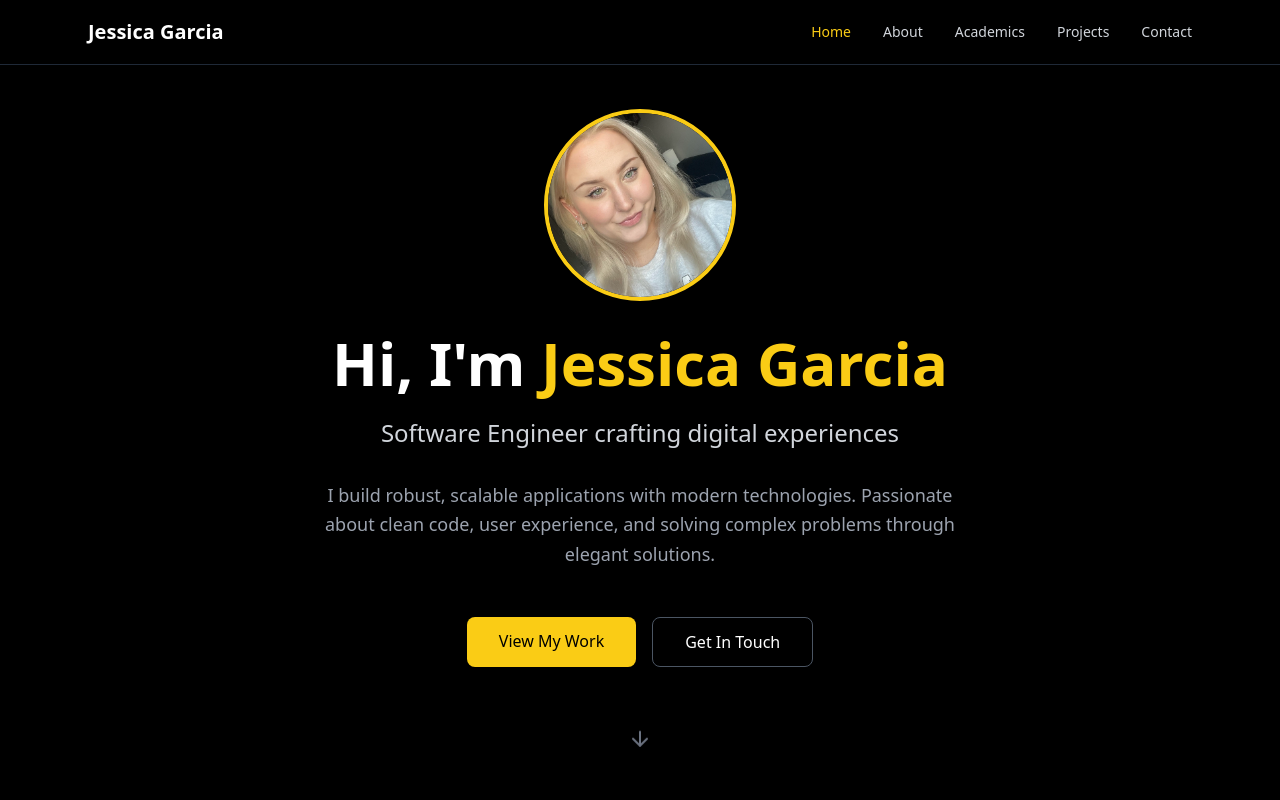
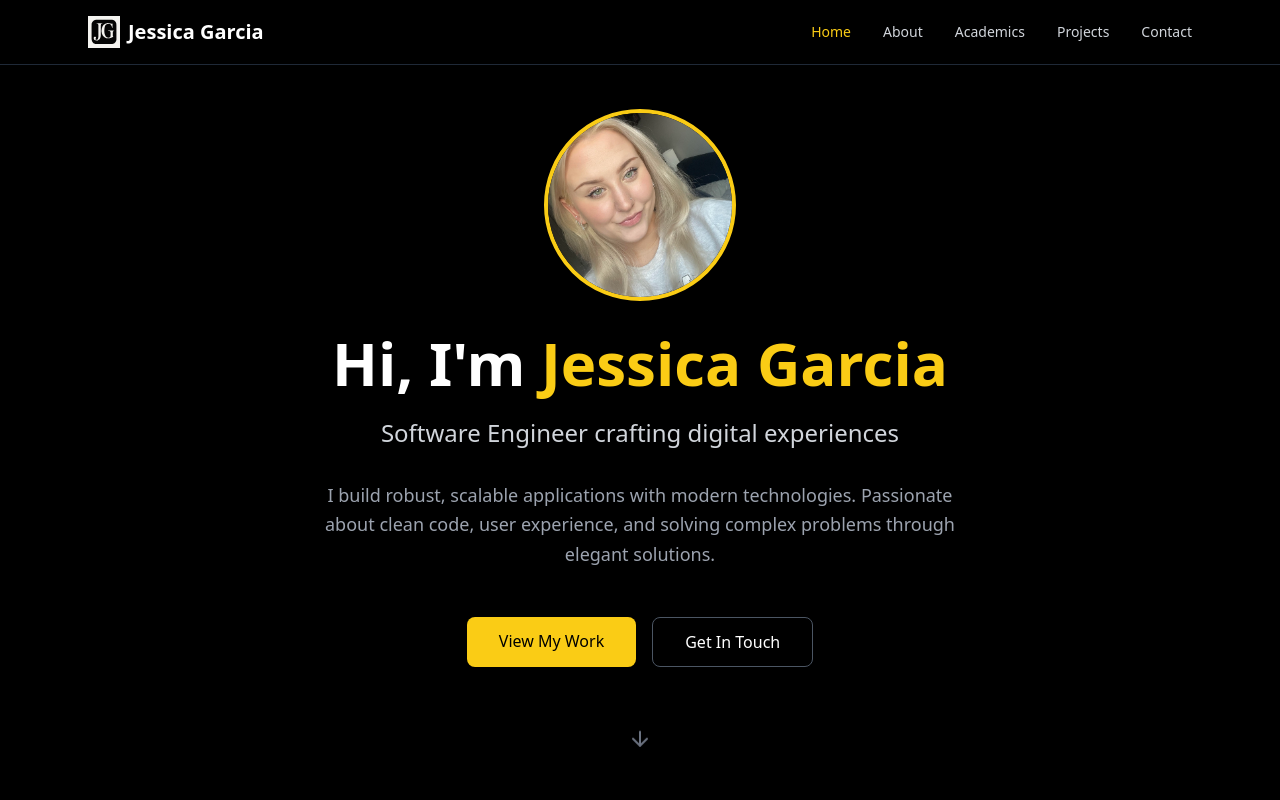
Before and after one commit to JessicaCodesx/jessicagarcia, a React (Vite) app: page / in a window 1280 px wide. Shown: the top 800 px of the page. Built offline with nearby package versions, Linux system fonts and the light colour scheme.

Commit message:
added svg

```diff
--- a/index.html
+++ b/index.html
@@ -2,12 +2,15 @@
 <html lang="en">
   <head>
     <meta charset="UTF-8" />
-    <link rel="icon" type="image/svg+xml" href="/vite.svg" />
+    <link rel="icon" type="image/svg+xml" href="/logo.svg" />
     <meta name="viewport" content="width=device-width, initial-scale=1.0" />
     <title>Jessica Garcia</title>
   </head>
   <body>
+
+    <!-- React Root -->
     <div id="root"></div>
+
     <script type="module" src="/src/main.tsx"></script>
   </body>
 </html>
--- a/src/components/Header.tsx
+++ b/src/components/Header.tsx
@@ -20,12 +20,16 @@ const Header = () => {
     <header className="fixed top-0 left-0 right-0 z-50 bg-black/90 backdrop-blur-sm border-b border-gray-800">
       <div className="max-w-6xl mx-auto px-6">
         <div className="flex items-center justify-between h-16">
-          {/* Logo/Name */}
-          <Link
-            to="/"
-            className="text-xl font-bold text-white hover:text-yellow-400 transition-colors"
-          >
-            Jessica Garcia
+          {/* Logo and Name */}
+          <Link to="/" className="flex items-center space-x-2 group">
+            <img
+              src="/logo.svg"
+              alt="JG Logo"
+              className="w-8 h-8 transition-transform group-hover:rotate-6"
+            />
+            <span className="text-xl font-bold text-white group-hover:text-yellow-400 transition-colors">
+              Jessica Garcia
+            </span>
           </Link>
 
           {/* Desktop Navigation */}
```
Also changed, not shown: public/logo.svg (added).
